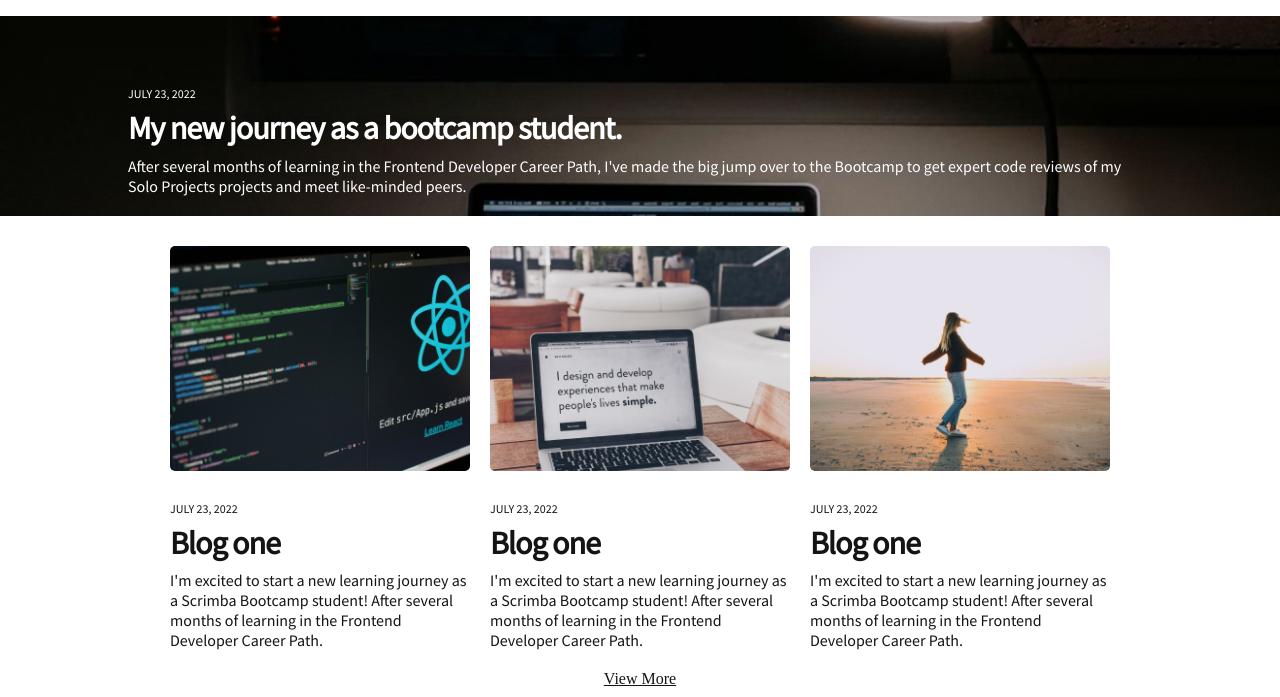
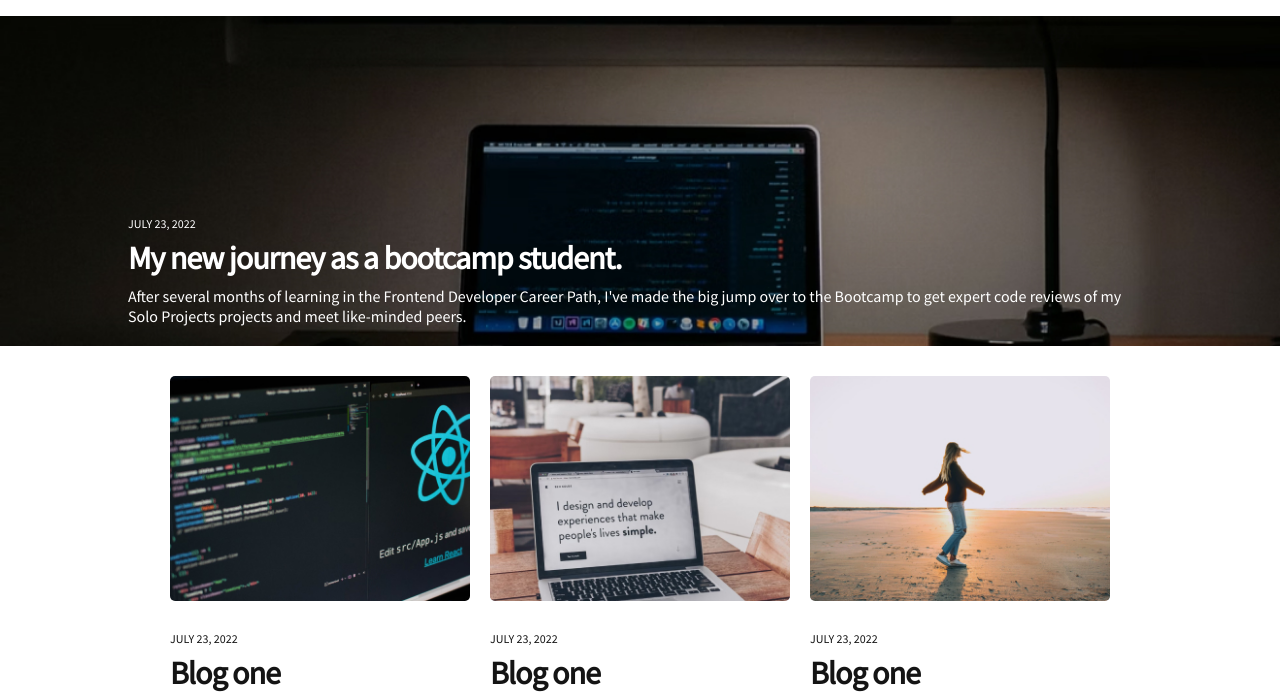
Before and after one commit to gio797/info-site, a plain HTML site: page index.html in a window 1280 px wide. Shown: the part 48-745 px from the top of the page. Drawn offline with nearby package versions, Linux system fonts and the light colour scheme.

Commit message:
preview image pos adjusted

```diff
--- a/css/style.css
+++ b/css/style.css
@@ -144,4 +144,8 @@ footer {
     h1 {
         font-size: 32px;
     }
+    .preview {
+        padding: 200px 0 20px 0;
+        background-position: bottom;
+    }
 }
```
